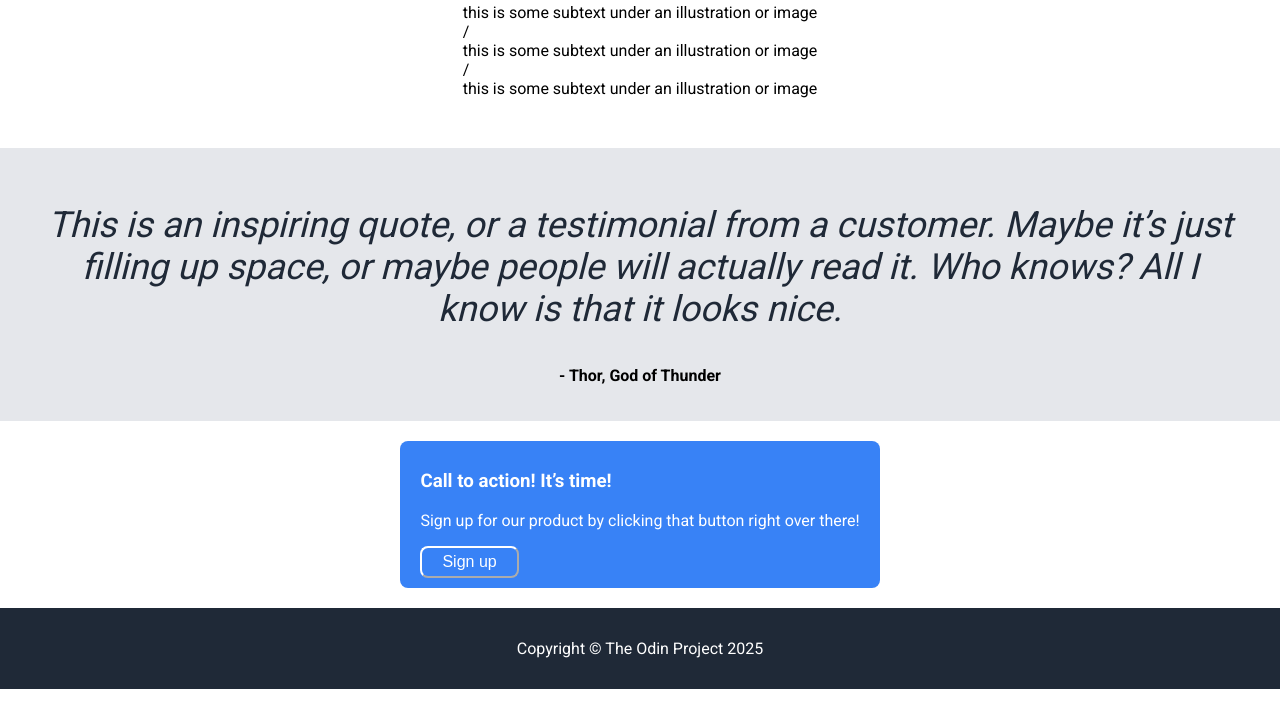
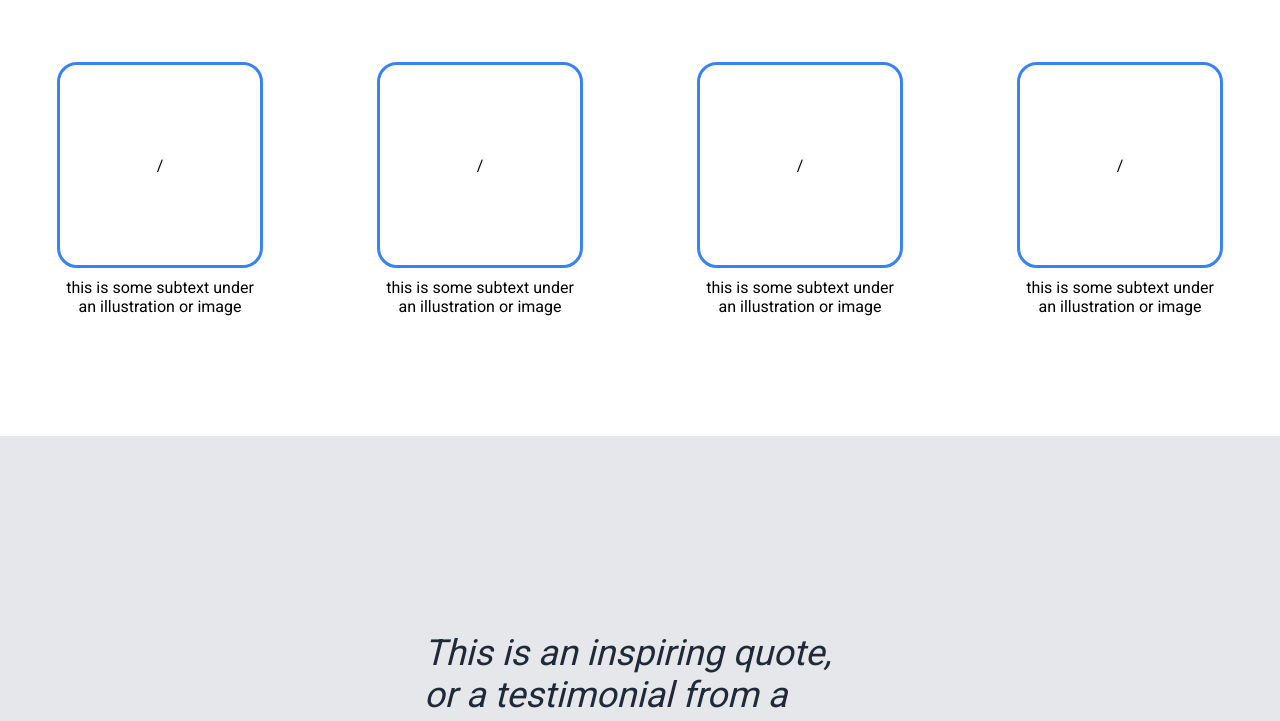
Before and after one commit to premtimb/landing-page, a plain HTML site: page index.html in a window 1280 px wide. Shown: the part 807-1528 px from the top of the page. Before the commit the page ends 1496 px from the top, so only its background shows below. Drawn offline with Linux system fonts and the light colour scheme.

Commit message:
Add some styles to the page

```diff
--- a/style.css
+++ b/style.css
@@ -6,6 +6,7 @@ body {
     box-sizing: border-box;
     font-family: 'Roboto', sans-serif;
 }
+
 /*HEADER*/
 
 .header{
@@ -68,6 +69,7 @@ body {
     border-radius: 8px;
     padding: 5px 20px;
     border-color:#3882F6;
+    border: none;
     font-size: 16px;
     cursor: pointer;
 }
@@ -77,8 +79,41 @@ body {
 .info{
     display:flex;
     flex-direction: column;
+    justify-content: center;
     align-items: center;
-    padding:50px 150px;
+    padding:100px;
+    gap: 50px;
+}
+.info-cards{
+    display: flex;
+    justify-content: space-between;
+    align-items: center;
+    gap: 80px;
+}
+.cards{
+    display: flex;
+    flex-direction: column;
+    justify-content: flex-start;
+    align-items: center;
+    gap:10px;
+    width: 200px;
+    padding: 20px;
+}
+
+.card{
+    width: 200px;
+    height: 200px;
+    border-radius: 20px;
+    border:3px solid #3882F6;
+
+    display: flex;
+    flex-direction: column;
+    justify-content: center;
+    align-items: center;
+
+}
+.card-text{
+    text-align: center;
 }
 
 .info-text{
@@ -90,11 +125,21 @@ body {
 /*QUOTE*/
 
 .quote{
-    display:flex;
+    display: flex;
     flex-direction: column;
-    background-color: #E5E7EB;
-    text-align: center;
-    padding:20px 40px;
+    justify-content: center;
+    align-items: center;
+    background-color: #e5e7eb;
+    padding: 160px;
+
+}
+.quote-box{
+    display: flex;
+    flex-direction: column;
+    justify-content: center;
+    align-items: center;
+    width: 45%;
+    gap: 10px;
 }
 
 .quote-text{
@@ -105,6 +150,7 @@ body {
 }
 .quote-author {
     font-weight: bold;
+    align-self: flex-end;
 }
 
 /*SIGNUP*/
@@ -112,14 +158,19 @@ body {
 .signup{
     display:flex;
     justify-content: center;
-    padding: 20px 40px;
+    align-items: center;
+    padding: 100px;
 }
 
 .signup-box{
     background-color: #3882F6;
-    padding: 10px 20px;
+    padding: 30px 80px;
     color:white;
     border-radius: 8px;
+    display:flex;
+    justify-content: space-between;
+    align-items: center;
+    gap:100px;
 }
 
 .signup-button{
@@ -139,8 +190,5 @@ body {
     justify-content: center;
     background-color: #1F2937;
     padding: 15px;
+    color: white;
 }
-
-.footer p{
-    color:white;
-}
```
